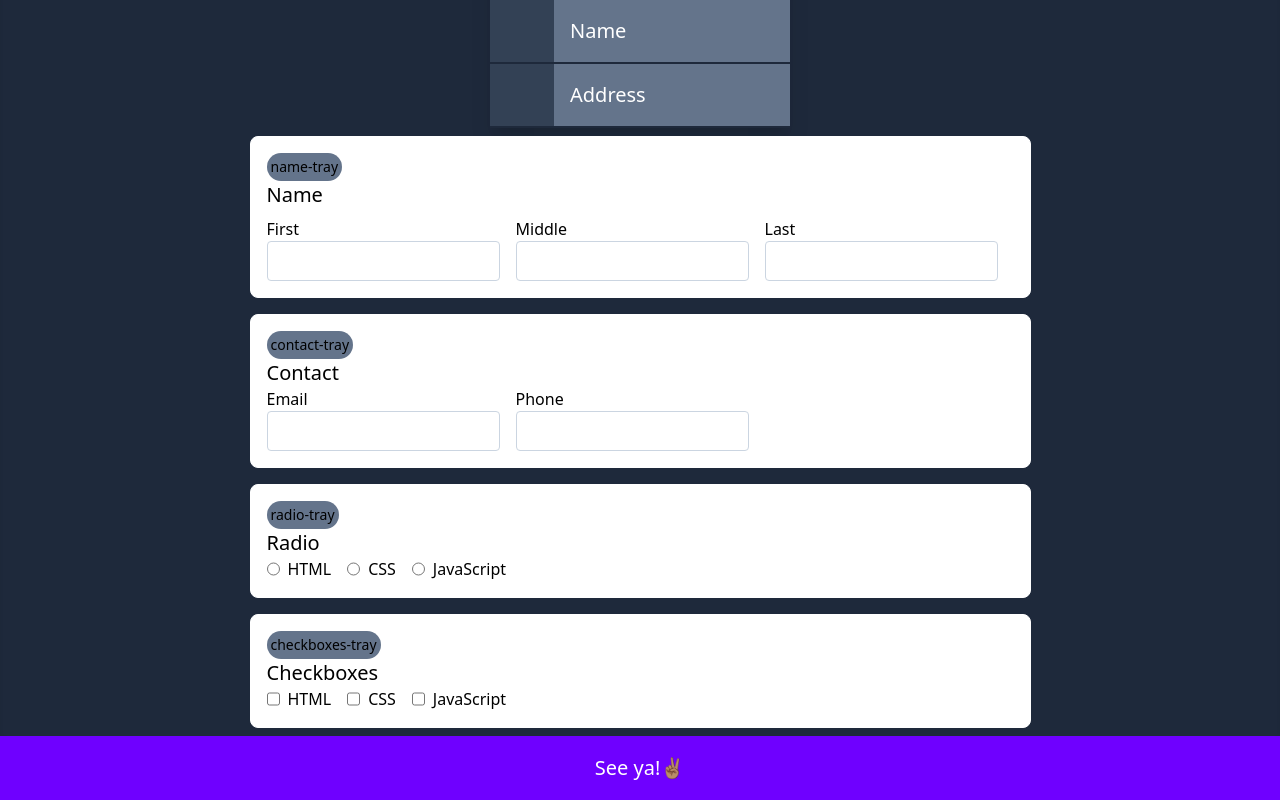
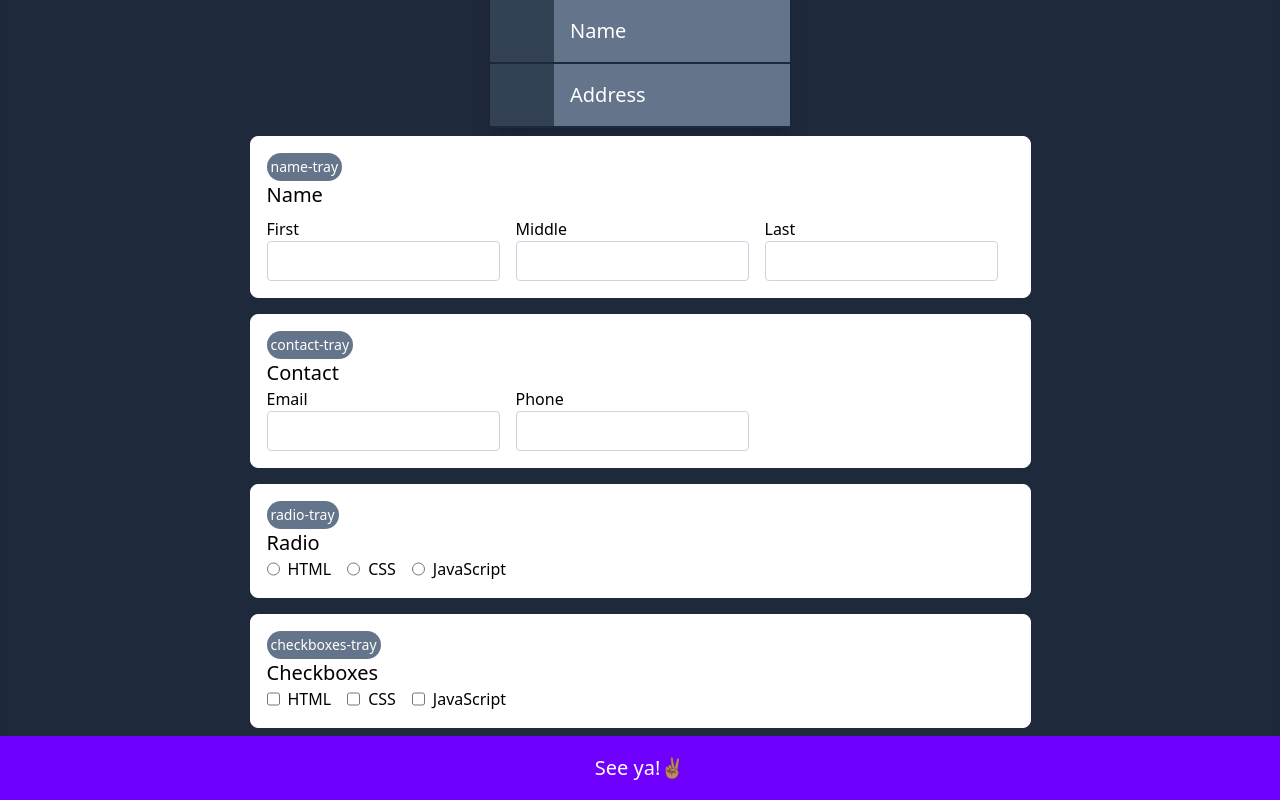
Before and after one commit to alejandrosatxc/form-builder, a Next.js app: page /components in a window 1280 px wide. Shown: the part 1476-2276 px from the top of the page. Built offline with nearby package versions, Linux system fonts and the light colour scheme; no server answers.

Commit message:
implicitly state white text

```diff
--- a/components/FormComponents/FormComponent.js
+++ b/components/FormComponents/FormComponent.js
@@ -40,7 +40,7 @@ const FormComponent = ({ name, type, id}) => {
                 opacity: isDragging ? 0.5 : 1
             }}
         >
-            <div className="bg-slate-500 rounded-full w-fit p-[4px] text-sm">
+            <div className="bg-slate-500 rounded-full w-fit p-[4px] text-sm text-white">
                 {id}
             </div>
             <div className="flex flex-col justify-left place-items-start w-auto">{component}</div>
```
